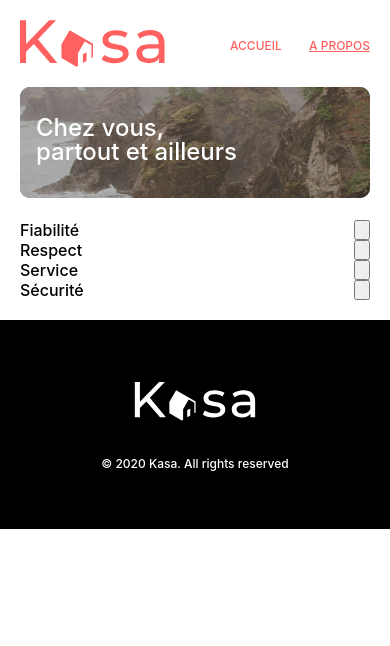
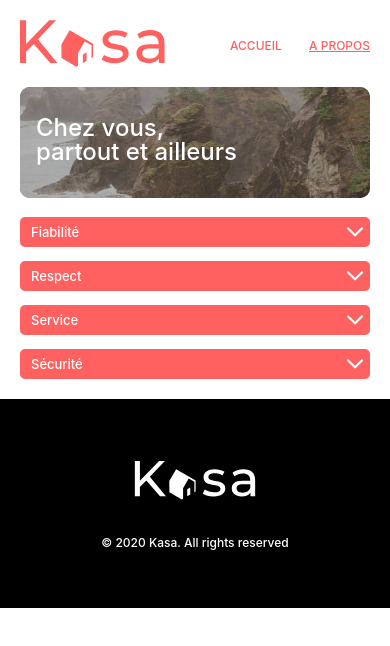
Before and after one commit to GDouv/kasa, a React (Create React App) app: page /a-propos in a window 390 px wide. Shown: the top 646 px of the page. Built offline with nearby package versions, Linux system fonts and the light colour scheme.

Commit message:
"A Propos" page mobile finished except banner, renamed styles imports to "style" everywhere

```diff
--- a/src/components/Banner/index.jsx
+++ b/src/components/Banner/index.jsx
@@ -1,20 +1,18 @@
 import HomeBannerImg from "../../assets/IMG.jpg";
-import bannerStyle from "../../utils/styles/Banner.module.css";
+import style from "../../utils/styles/Banner.module.css";
 
 export default function Banner() {
     return (
-        <div className={bannerStyle.banner}>
-            <div className={bannerStyle["img-container"]}>
+        <div className={style.banner}>
+            <div className={style["img-container"]}>
                 <img
                     src={HomeBannerImg}
                     alt="Image de fond: photographie d'une falaise rocheuse peuplée de quelques arbres, avec une mer agitée, par temps gris."
-                    className={bannerStyle.img}
+                    className={style.img}
                 />
             </div>
-            <div className={bannerStyle["title-container"]}>
-                <h1 className={bannerStyle.title}>
-                    Chez vous, partout et ailleurs
-                </h1>
+            <div className={style["title-container"]}>
+                <h1 className={style.title}>Chez vous, partout et ailleurs</h1>
             </div>
         </div>
     );
--- a/src/components/Card/index.jsx
+++ b/src/components/Card/index.jsx
@@ -1,13 +1,13 @@
 import { Link } from "react-router-dom";
 import PropTypes from "prop-types";
-import cardStyle from "../../utils/styles/Card.module.css";
+import style from "../../utils/styles/Card.module.css";
 
 export default function Card({ title, cover }) {
     return (
-        <Link to="/" className={cardStyle.link}>
-            <div className={cardStyle.card}>
+        <Link to="/" className={style.link}>
+            <div className={style.card}>
                 <img src={cover} alt={`Photo de l'intérieur : ${title}`} />
-                <h2 className={cardStyle.title}>{title}</h2>
+                <h2 className={style.title}>{title}</h2>
             </div>
         </Link>
     );
--- a/src/components/CardsList/index.jsx
+++ b/src/components/CardsList/index.jsx
@@ -1,15 +1,12 @@
 import logements from "../../datas/logements.json";
 import Card from "../Card";
-import cardsListStyle from "../../utils/styles/CardsList.module.css";
+import style from "../../utils/styles/CardsList.module.css";
 
 export default function CardsList() {
     return (
-        <div className={cardsListStyle.container}>
+        <div className={style.container}>
             {logements.map((logement) => (
-                <div
-                    key={logement.id}
-                    className={cardsListStyle["card-container"]}
-                >
+                <div key={logement.id} className={style["card-container"]}>
                     <Card title={logement.title} cover={logement.cover} />
                 </div>
             ))}
--- a/src/components/Collapse/index.jsx
+++ b/src/components/Collapse/index.jsx
@@ -1,25 +1,37 @@
 import { useState } from "react";
 import PropTypes from "prop-types";
-import collapseStyle from "../../utils/styles/Collapse.module.css";
+import style from "../../utils/styles/Collapse.module.css";
+import arrow from "../../assets/Vector.svg";
 
-export default function Collapse({ title }) {
+export default function Collapse({ title, text }) {
     const [isOpen, setIsOpen] = useState(true);
     return isOpen ? (
-        <div className={collapseStyle.dropdown}>
-            <div>{title}</div>
-            <button onClick={() => setIsOpen(false)}></button>
+        <div onClick={() => setIsOpen(false)} className={style.dropdown}>
+            <div className={style.title}>{title}</div>
+            <img
+                src={arrow}
+                alt="Flèche blanche vers le bas"
+                className={`${style.arrow} ${style["no-rotate"]}`}
+            />
         </div>
     ) : (
-        <div>
-            <div className={collapseStyle.dropdown}>
-                <div>{title}</div>
-                <button onClick={() => setIsOpen(true)}></button>
+        <>
+            <div onClick={() => setIsOpen(true)} className={style.dropdown}>
+                <div className={style.title}>{title}</div>
+                <img
+                    src={arrow}
+                    alt="Flèche blanche vers le haut"
+                    className={`${style.arrow} ${style.rotate}`}
+                />
             </div>
-            <div>It&apos;s open</div>
-        </div>
+            <div className={style["text-container"]}>
+                <p>{text}</p>
+            </div>
+        </>
     );
 }
 
 Collapse.propTypes = {
     title: PropTypes.string,
+    text: PropTypes.string,
 };
--- a/src/components/CollapsesList/index.jsx
+++ b/src/components/CollapsesList/index.jsx
@@ -1,15 +1,31 @@
 import Collapse from "../Collapse";
+import style from "../../utils/styles/CollapsesList.module.css";
 
-const collapseTitles = ["Fiabilité", "Respect", "Service", "Sécurité"];
-
-// const collapseText = [];
+const collapseContent = [
+    {
+        title: "Fiabilité",
+        text: "Les annonces postées sur Kasa garantissent une fiabilité totale. Les photos sont conformes aux logements, et toutes les informations sont régulièrement vérifiées  par nos équipes.",
+    },
+    {
+        title: "Respect",
+        text: "La bienveillance fait partie des valeurs fondatrices de Kasa. Tout comportement discriminatoire ou de perturbation du voisinage entraînera une exclusion de notre plateforme.",
+    },
+    {
+        title: "Service",
+        text: "Nos équipes se tiennent à votre disposition pour vous fournir une expérience parfaite. N'hésitez pas à nous contacter si vous avez la moindre question.",
+    },
+    {
+        title: "Sécurité",
+        text: "La sécurité est la priorité de Kasa. Aussi bien pour nos hôtes que pour les voyageurs, chaque logement correspond aux critères de sécurité établis par nos services. En laissant une note aussi bien à l'hôte qu'au locataire, cela permet à nos équipes de vérifier que les standards sont bien respectés. Nous organisons également des ateliers sur la sécurité domestique pour nos hôtes.",
+    },
+];
 
 export default function CollapsesList() {
     return (
-        <div>
-            {collapseTitles.map((title) => (
-                <div key={`collapse ${title}`}>
-                    <Collapse title={title} />
+        <div className={style.container}>
+            {collapseContent.map(({ title, text }) => (
+                <div key={`collapse ${title}`} className={style.item}>
+                    <Collapse title={title} text={text} />
                 </div>
             ))}
         </div>
--- a/src/components/Footer/index.jsx
+++ b/src/components/Footer/index.jsx
@@ -1,15 +1,15 @@
 import { Link } from "react-router-dom";
 import Logo from "../../assets/LOGO-white.svg";
-import footerStyle from "../../utils/styles/Footer.module.css";
+import style from "../../utils/styles/Footer.module.css";
 
 export default function Footer() {
     return (
-        <footer className={footerStyle.footer}>
-            <Link to="/" className={footerStyle["logo-container"]}>
-                <img className={footerStyle.logo} src={Logo} />
+        <footer className={style.footer}>
+            <Link to="/" className={style["logo-container"]}>
+                <img className={style.logo} src={Logo} />
             </Link>
-            <div className={footerStyle["copyright-container"]}>
-                <p className={footerStyle.copyright}>
+            <div className={style["copyright-container"]}>
+                <p className={style.copyright}>
                     © 2020 Kasa. All rights reserved
                 </p>
             </div>
--- a/src/pages/Error/index.jsx
+++ b/src/pages/Error/index.jsx
@@ -2,7 +2,7 @@
 import { Link } from "react-router-dom";
 import Header from "../../components/Header";
 import Footer from "../../components/Footer";
-import errorStyle from "../../utils/styles/Error.module.css";
+import style from "../../utils/styles/Error.module.css";
 
 export default function Error() {
     const error = useRouteError();
@@ -11,9 +11,9 @@
     return (
         <>
             <Header />
-            <div className={errorStyle.container}>
+            <div className={style.container}>
                 <h1>404</h1>
-                <div className={errorStyle["text-container"]}>
+                <div className={style["text-container"]}>
                     <p>Oups! La page que&nbsp;</p>
                     <p>vous demandez n&apos;existe pas.</p>
                 </div>
--- a/src/pages/Home/index.jsx
+++ b/src/pages/Home/index.jsx
@@ -1,7 +1,7 @@
 import Header from "../../components/Header";
 import Footer from "../../components/Footer";
 import Banner from "../../components/Banner";
-import homeStyle from "../../utils/styles/Home.module.css";
+import style from "../../utils/styles/Home.module.css";
 import CardsList from "../../components/CardsList";
 
 export default function Home() {
@@ -12,7 +12,7 @@
                 <section>
                     <Banner />
                 </section>
-                <section className={homeStyle.cards}>
+                <section className={style.cards}>
                     <CardsList />
                 </section>
             </main>
--- a/src/utils/styles/Collapse.module.css
+++ b/src/utils/styles/Collapse.module.css
@@ -1,5 +1,62 @@
 .dropdown {
     display: flex;
     justify-content: space-between;
+    margin-top: 14px;
+    background: #ff6060;
+    border-radius: 5px;
+    height: 30px;
+    min-width: 100%;
+}
+
+.title {
+    display: flex;
+    align-items: center;
+    color: #ffffff;
+    font-size: 13px;
+    margin-left: 11px;
+}
+
+.arrow {
+    width: 16px;
+    margin-right: 7px;
+}
+
+.no-rotate {
+    transform: rotate(0deg);
+    transition: transform 300ms ease;
+}
+
+.rotate {
+    transform: rotate(180deg);
+    transition: transform 300ms ease;
+}
+
+.text-container {
+    background: #f7f7f7;
+    color: #ff6060;
+    height: fit-content;
     margin: 0 20px;
+    padding: 23px 7px 18px 11px;
+    border-radius: 5px;
+    position: relative;
+    bottom: 6px;
+    z-index: -1;
+    min-width: 100%;
 }
+
+.text-container p {
+    margin: 0;
+    font-size: 12px;
+}
+
+@media screen and (min-width: 1024px) {
+    .dropdown {
+        width: 1023px;
+    }
+}
+
+/* @media screen and (max-width: 335px) {
+    .dropdown {
+        min-width:
+    }
+} */
--- /dev/null
+++ b/src/utils/styles/CollapsesList.module.css
@@ -0,0 +1,9 @@
+.item {
+    display: flex;
+    flex-direction: column;
+    align-items: center;
+}
+
+.container {
+    margin: -17px 20px 0 20px;
+}
```
Also changed, not shown: src/components/Header/index.jsx (+8 -8 lines), src/assets/Vector.svg (added).
